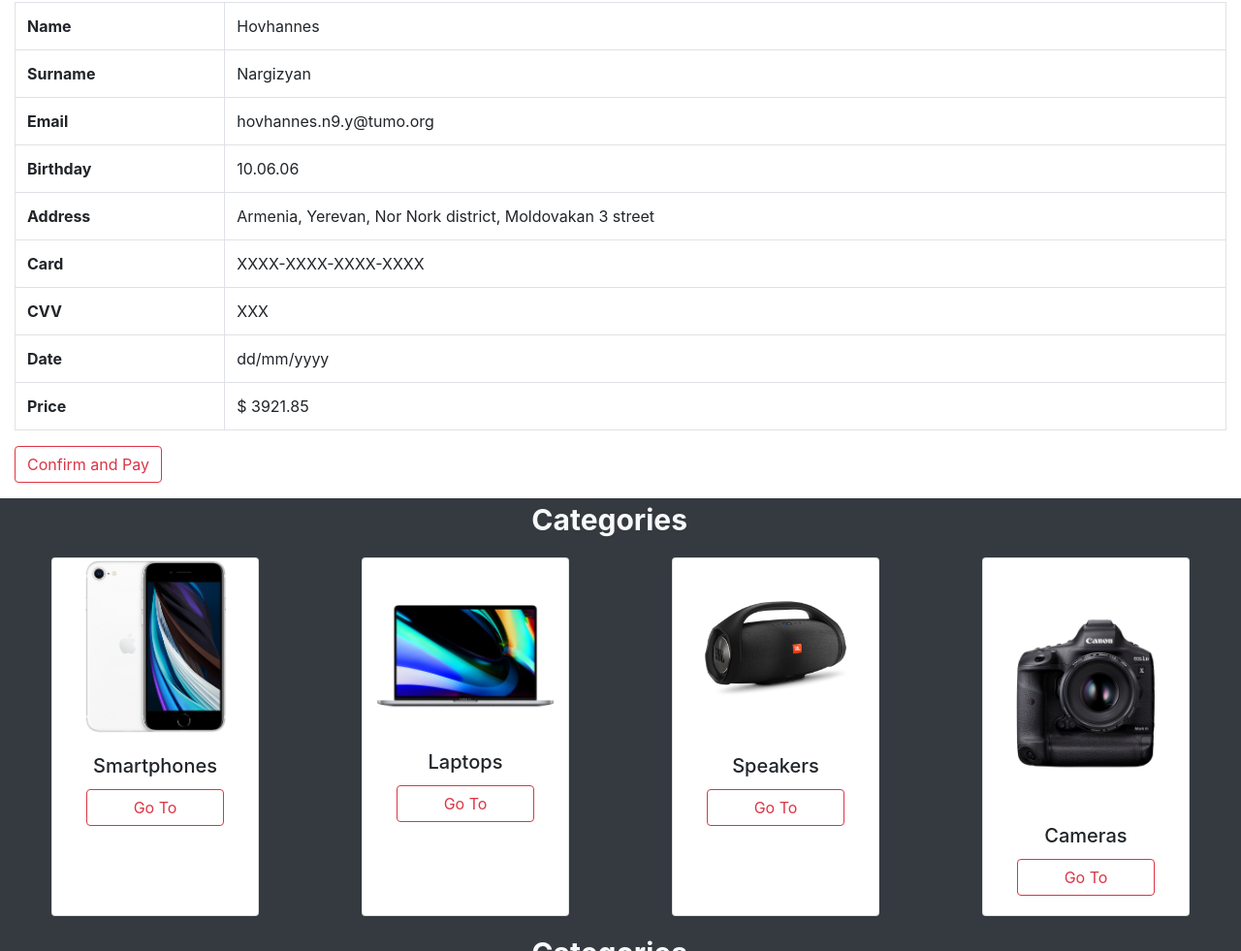
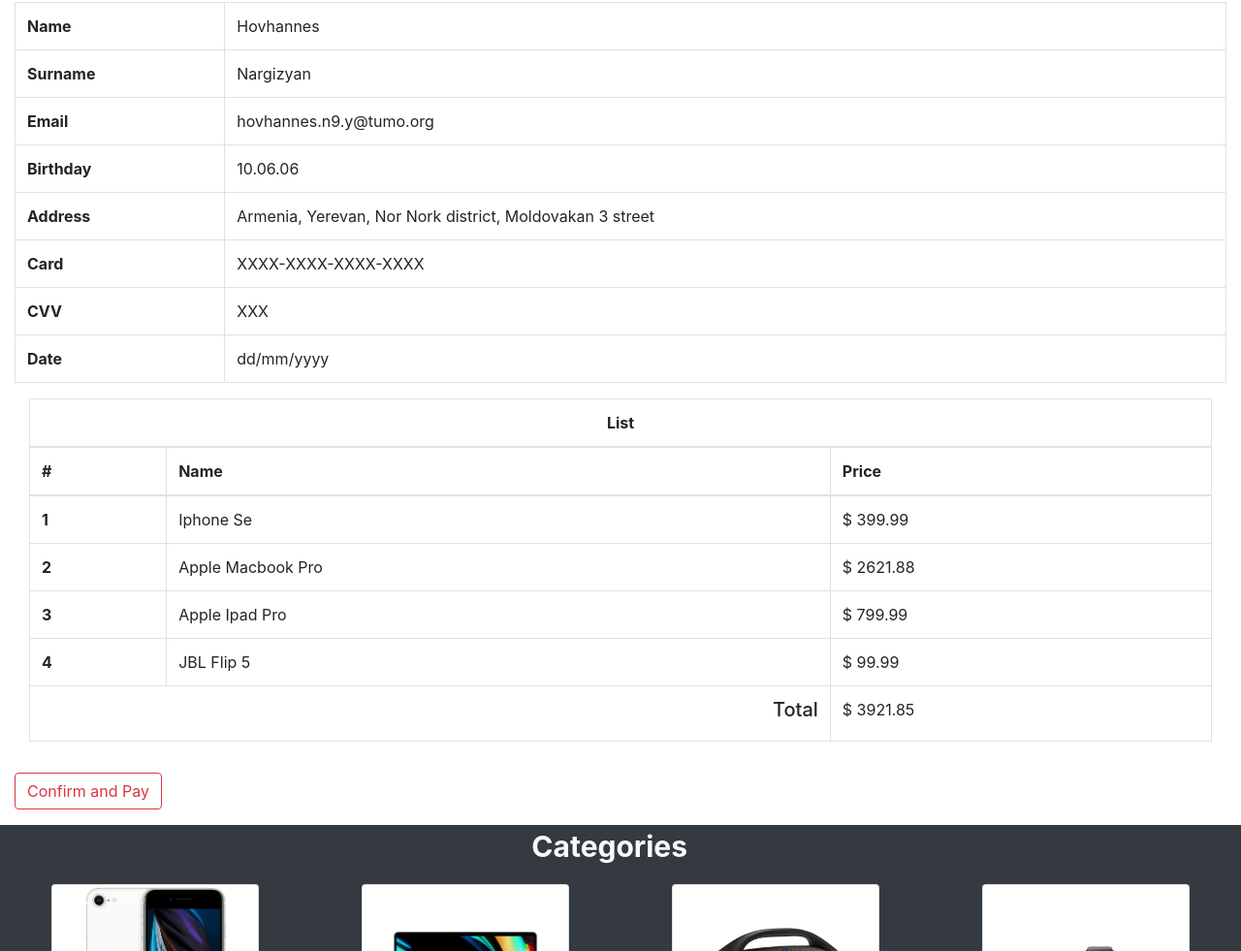
Before and after one commit to Hovhannes2006/shop, a plain HTML site: page all information.html in a window 1280 px wide. Shown: the part 306-1287 px from the top of the page at 97% size. Drawn offline with nearby package versions, Linux system fonts and the light colour scheme.

Commit message:
Add files via upload

```diff
--- a/all information.html
+++ b/all information.html
@@ -248,12 +248,50 @@
 								      <th scope="row">Date</th>
 								      <td>dd/mm/yyyy</td>
 								    </tr>
+								  </tbody>
+								</table>
+						<div class="container-fluid mb-3">
+			    		<div class="row mb-3 justify-content-center">
+			        		<div class="col-12">
+			        			<table class="table table-bordered">
+								  <thead>
+								  	<tr><th colspan="4" class="text-center"> List </th></tr>
 								    <tr>
-								      <th scope="row">Price</th>
-								      <td>$ 3921.85</td>
+								      <th scope="col">#</th>
+								      <th scope="col">Name</th>
+								      <th scope="col">Price</th>
+								    </tr>
+								  </thead>
+								  <tbody>
+								    <tr>
+								      <th scope="row">1</th>
+								      <td>Iphone Se</td>
+								      <td>$ 399.99</td>
+								    </tr>
+								    <tr>
+								      <th scope="row">2</th>
+								      <td>Apple Macbook Pro</td>
+								      <td>$ 2621.88</td>
+								    </tr>
+								    <tr>
+								      <th scope="row">3</th>
+								      <td>Apple Ipad Pro</td>
+								      <td>$ 799.99</td>
+								    </tr>
+								    <tr>
+								      <th scope="row">4</th>
+								      <td>JBL Flip 5</td>
+								      <td>$ 99.99</td>
+								    </tr>
+								    <tr>
+								    	<th scope="row" colspan="2" class="text-right"><h5>Total</h5></th>
+								    	<td>$ 3921.85</td>
 								    </tr>
 								  </tbody>
 								</table>
+			        		</div>
+			        	</div>
+			        </div>
 			    		<a href="success.html"><button class="btn btn-outline-danger">Confirm and Pay</button></a>
 			        </div>
 
```
